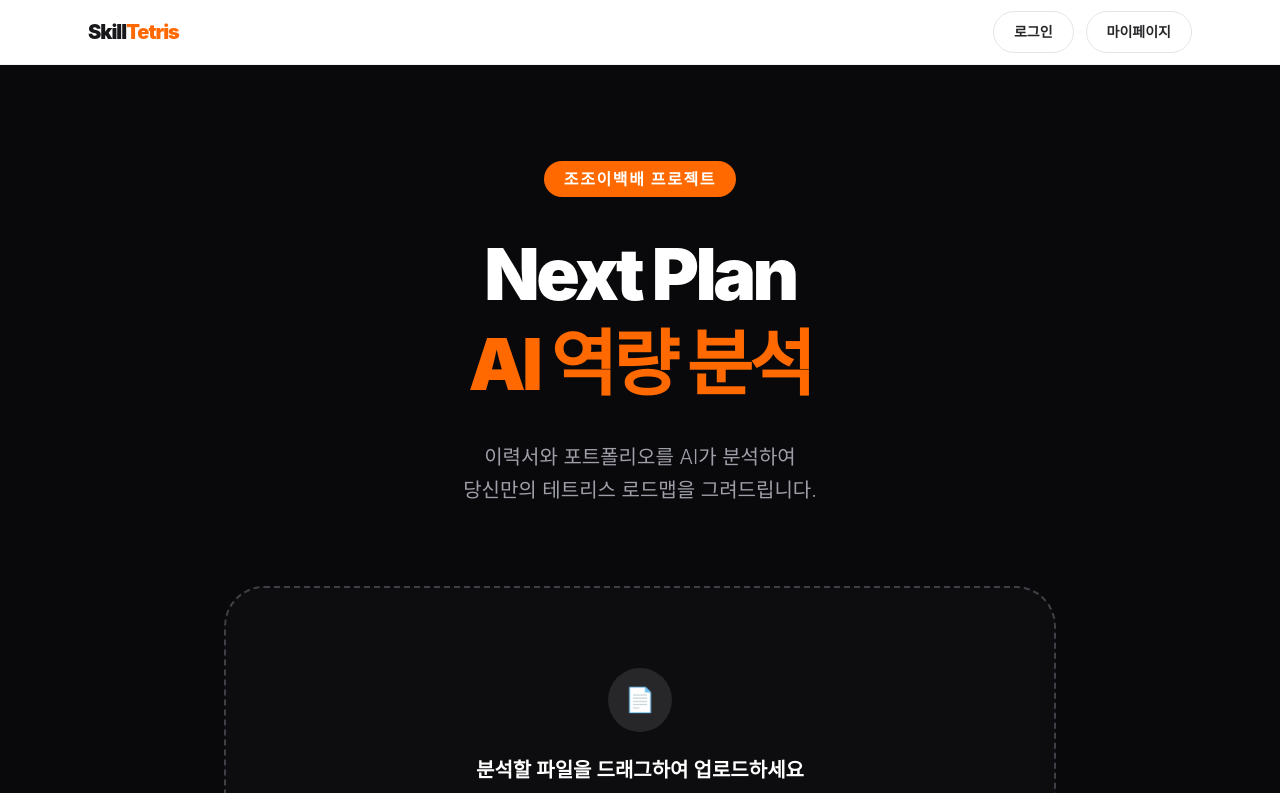
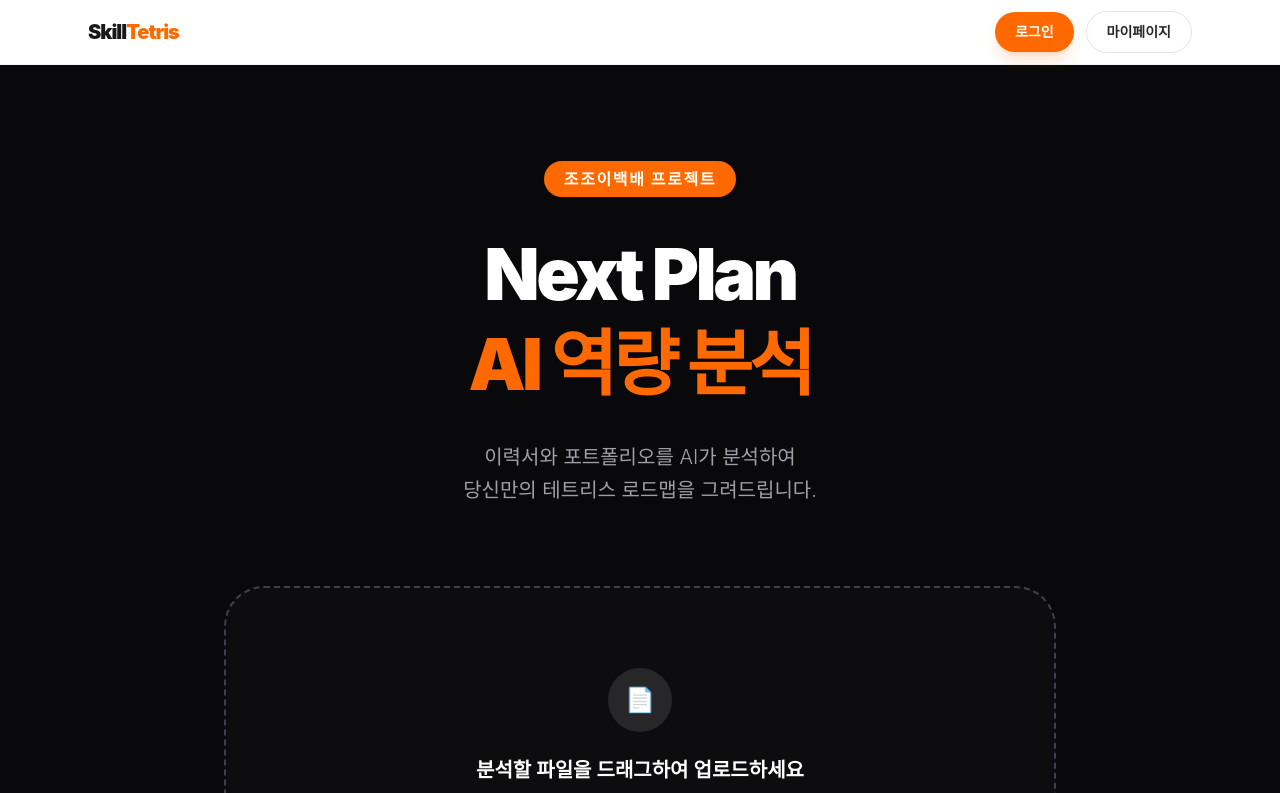
Before and after one commit to MJU-KAP/Front, a React (Vite) app: page / in a window 1280 px wide. Shown: the top 793 px of the page. Built offline with nearby package versions, Linux system fonts and the light colour scheme.

Commit message:
fix : 카카오 로그인 연동

```diff
--- a/src/components/layout/AppHeader.tsx
+++ b/src/components/layout/AppHeader.tsx
@@ -4,6 +4,15 @@ import { useAuthStore } from '../../store/authStore';
 
 export default function AppHeader() {
   const { isLoggedIn, logout } = useAuthStore();
+
+  const handleKakaoLogin = () => {
+    const REST_API_KEY = import.meta.env.VITE_KAKAO_REST_API_KEY;
+    const REDIRECT_URI = import.meta.env.VITE_KAKAO_REDIRECT_URI;
+
+    const KAKAO_AUTH_URL = `https://kauth.kakao.com/oauth/authorize?client_id=${REST_API_KEY}&redirect_uri=${REDIRECT_URI}&response_type=code`;
+
+    window.location.href = KAKAO_AUTH_URL;
+  };
 
   return (
     <header className="sticky top-0 z-50 w-full border-b border-zinc-100 bg-white/95 backdrop-blur supports-[backdrop-filter]:bg-white/85">
@@ -12,7 +21,7 @@ export default function AppHeader() {
         <nav className="flex items-center gap-2 sm:gap-3" aria-label="계정">
           {!isLoggedIn ? (
             <>
-              <Button variant="secondary" to="/login">
+              <Button variant="primary" onClick={handleKakaoLogin}>
                 로그인
               </Button>
               <Button variant="secondary" to="/mypage">
```
